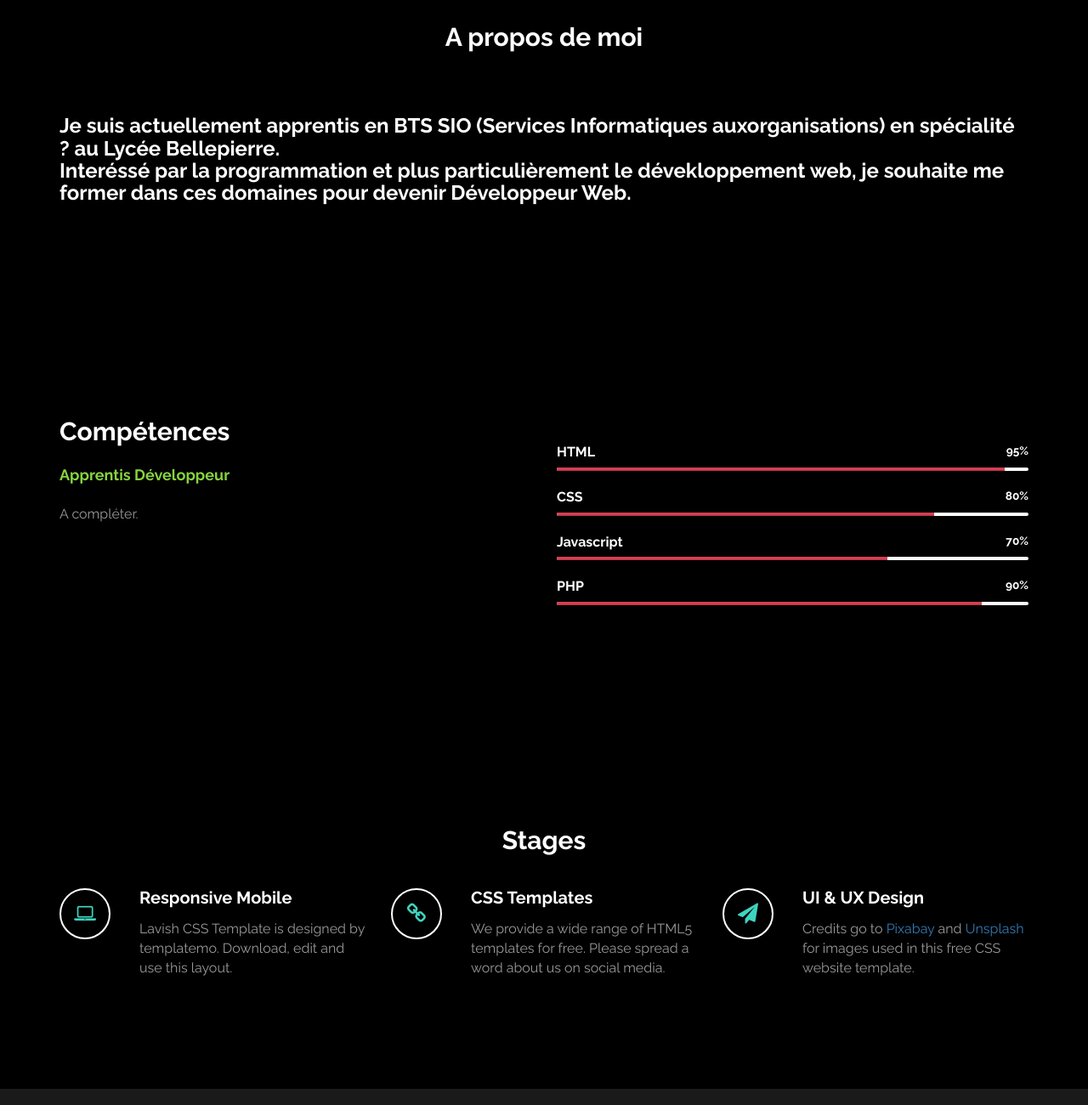
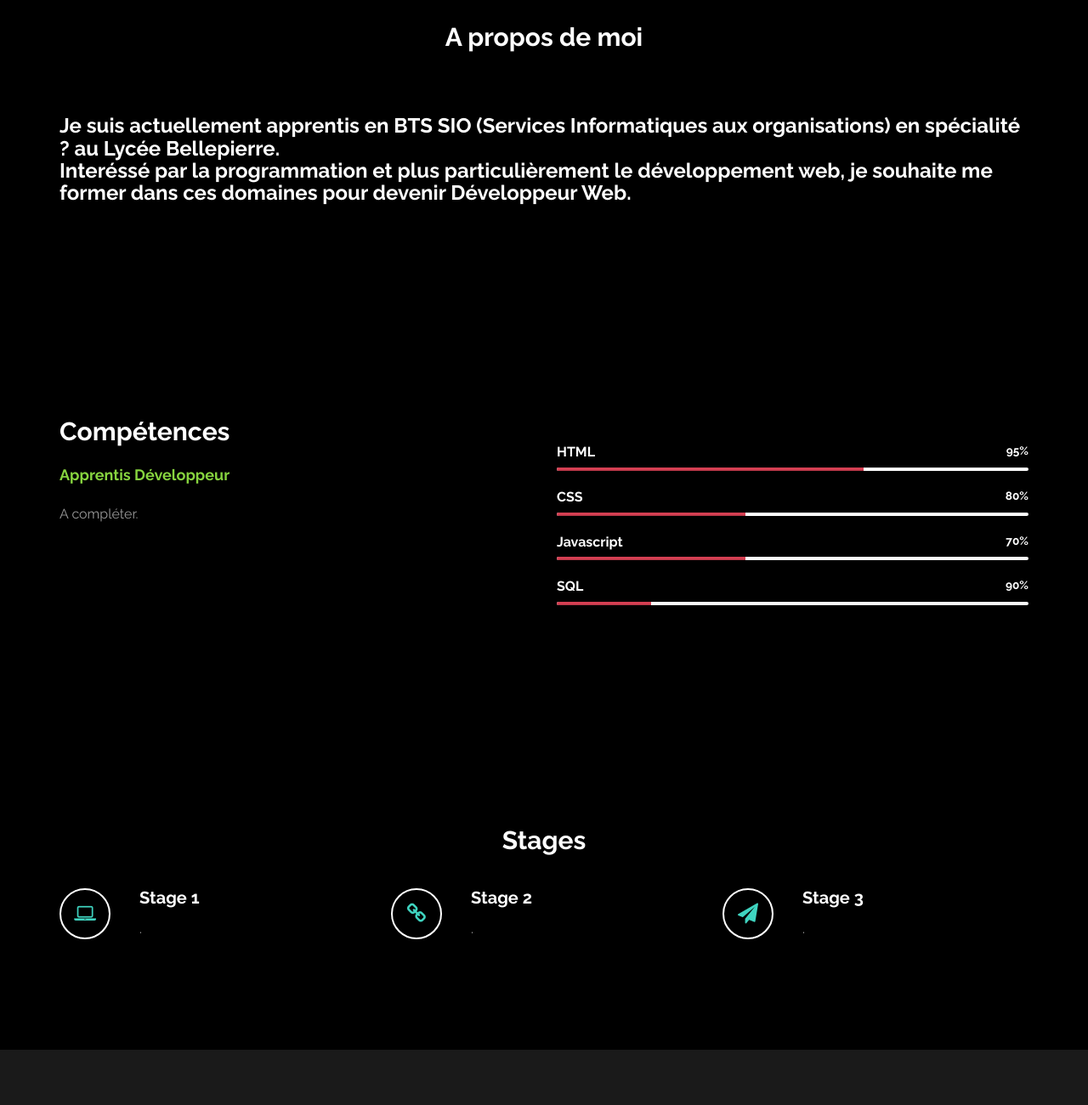
Before and after one commit to dayyaanadam/dayyaanadam, a plain HTML site: page index.html in a window 1280 px wide. Shown: the part 700-2000 px from the top of the page at 85% size. Drawn offline with Linux system fonts and the light colour scheme.

Commit message:
Update index.html

```diff
--- a/index.html
+++ b/index.html
@@ -53,9 +53,9 @@
 				<h2>A propos de moi</h2>
 				<br>
 				<br>
-		<h3>Je suis actuellement apprentis en BTS SIO (Services Informatiques auxorganisations) en spécialité ? au Lycée Bellepierre.
+		<h3>Je suis actuellement apprentis en BTS SIO (Services Informatiques aux organisations) en spécialité ? au Lycée Bellepierre.
 			<br>
-			Interéssé par la programmation et plus particulièrement le dévekloppement web, je souhaite me former dans ces domaines pour devenir Développeur Web.
+			Interéssé par la programmation et plus particulièrement le développement web, je souhaite me former dans ces domaines pour devenir Développeur Web.
 			 </h3>
 
 
@@ -76,19 +76,19 @@
 					<div class="col-md-6 col-xs-11 wow fadeInRight" data-wow-delay="0.9s">
 						<span class="text-top">HTML <small>95%</small></span>
 							<div class="progress">
-								<div class="progress-bar progress-bar-danger" role="progressbar" aria-valuenow="60" aria-valuemin="0" aria-valuemax="100" style="width: 95%;"></div>
+								<div class="progress-bar progress-bar-danger" role="progressbar" aria-valuenow="60" aria-valuemin="0" aria-valuemax="100" style="width: 65%;"></div>
 							</div>
 						<span>CSS <small>80%</small></span>
 							<div class="progress">
-								<div class="progress-bar progress-bar-danger" role="progressbar" aria-valuenow="80" aria-valuemin="0" aria-valuemax="100" style="width: 80%;"></div>
+								<div class="progress-bar progress-bar-danger" role="progressbar" aria-valuenow="80" aria-valuemin="0" aria-valuemax="100" style="width: 40%;"></div>
 							</div>
 						<span>Javascript <small>70%</small></span>
 							<div class="progress">
-								<div class="progress-bar progress-bar-danger" role="progressbar" aria-valuenow="60" aria-valuemin="0" aria-valuemax="100" style="width: 70%;"></div>
+								<div class="progress-bar progress-bar-danger" role="progressbar" aria-valuenow="60" aria-valuemin="0" aria-valuemax="100" style="width: 40%;"></div>
 							</div>
-						<span>PHP <small>90%</small></span>
+						<span>SQL <small>90%</small></span>
 							<div class="progress">
-								<div class="progress-bar progress-bar-danger" role="progressbar" aria-valuenow="60" aria-valuemin="0" aria-valuemax="100" style="width: 90%;"></div>
+								<div class="progress-bar progress-bar-danger" role="progressbar" aria-valuenow="60" aria-valuemin="0" aria-valuemax="100" style="width: 20%;"></div>
 							</div>
 					</div>
 				</div>
@@ -110,8 +110,8 @@
 								<i class="fa fa-laptop"></i>
 							</div>
 							<div class="media-body">
-								<h3 class="media-heading">Responsive Mobile</h3>
-								<p>Lavish CSS Template is designed by templatemo. Download, edit and use this layout.</p>
+								<h3 class="media-heading">Stage 1</h3>
+								<p>.</p>
 							</div>
 						</div>
 					</div>
@@ -122,8 +122,8 @@
 								<i class="fa fa-link"></i>
 							</div>
 							<div class="media-body">
-								<h3 class="media-heading">CSS Templates</h3>
-								<p>We provide a wide range of HTML5 templates for free. Please spread a word about us on social media.</p>
+								<h3 class="media-heading">Stage 2</h3>
+								<p>.</p>
 							</div>
 						</div>
 					</div>
@@ -134,8 +134,8 @@
 								<i class="fa fa-paper-plane"></i>
 							</div>
 							<div class="media-body">
-								<h3 class="media-heading">UI &AMP; UX Design</h3>
-								<p>Credits go to <a rel="nofollow" href="https://pixabay.com">Pixabay</a> and <a rel="nofollow" href="http://unsplash.com">Unsplash</a> for images used in this free CSS website template.</p>
+								<h3 class="media-heading">Stage 3</h3>
+								<p>.</p>
 							</div>
 						</div>
 					</div>
@@ -154,8 +154,8 @@
 					<div class="portfolio-thumb">
 						<img src="images/portfolio-img1.jpg" class="img-responsive" alt="portfolio img">
 							<div class="portfolio-overlay">
-								<h4>Web Design</h4>
-								<h5>Author: Cindy</h5>
+								<h4>RMA Light</h4>
+								<h5>Eclairage connecté</h5>
 							</div>
 					</div>
 				</div>
@@ -163,8 +163,8 @@
 					<div class="portfolio-thumb">
 						<img src="images/portfolio-img2.jpg" class="img-responsive" alt="portfolio img">
 							<div class="portfolio-overlay">
-								<h4>Web App</h4>
-								<h5>Author: Linda</h5>
+								<h4>Robot Pathline</h4>
+								<h5>Robot connecté</h5>
 							</div>
 					</div>
 				</div>
@@ -172,7 +172,7 @@
 					<div class="portfolio-thumb">
 						<img src="images/portfolio-img3.jpg" class="img-responsive" alt="portfolio img">
 							<div class="portfolio-overlay">
-								<h4>Mobile App</h4>
+								<h4>Refonte Site Web MS2R</h4>
 								<h5>Author: Kate</h5>
 							</div>
 					</div>
```
